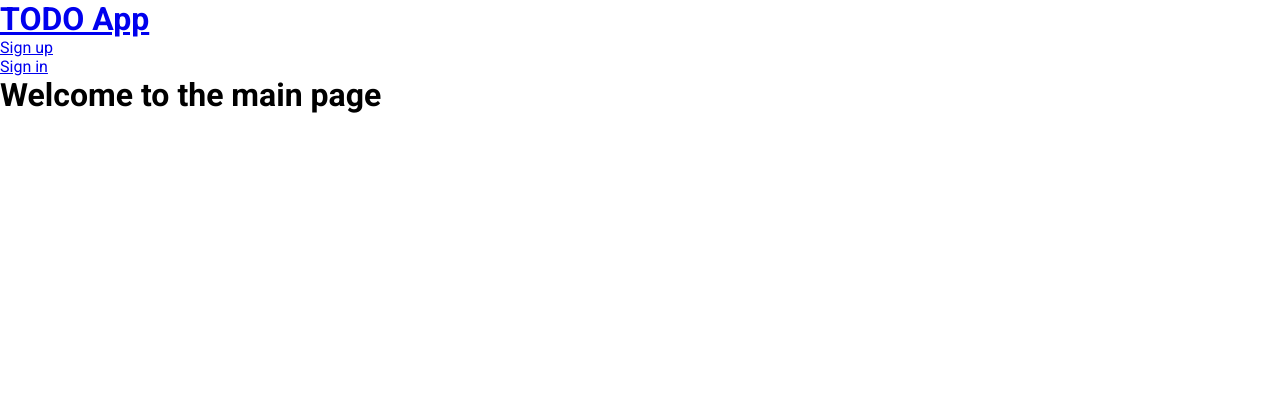
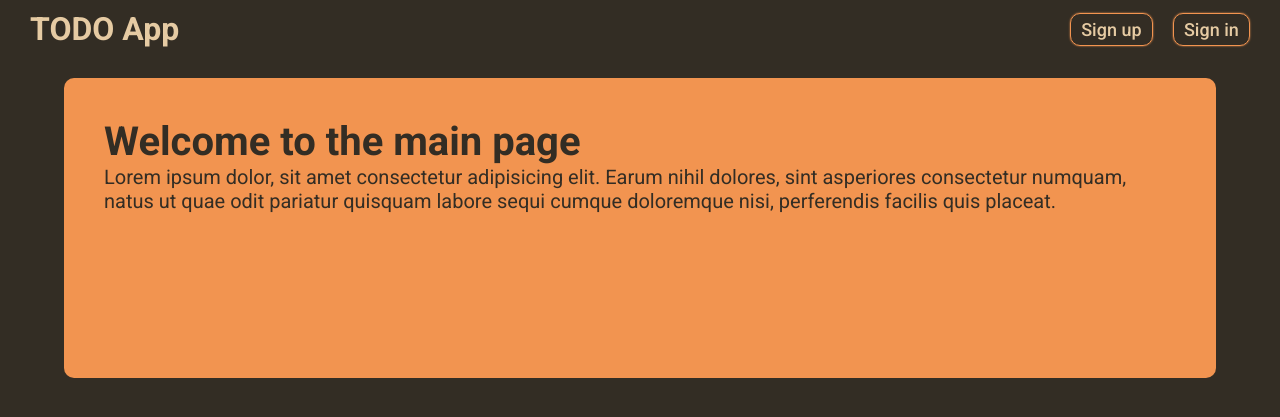
Before and after one commit to achrafezzaam/TodoApp_flask_RestApi, a Flask app: page / in a window 1280 px wide. Shown: the top 417 px of the page. Run offline with Flask 3, Linux system fonts and the light colour scheme.

Commit message:
feat: Styling the index page
- Styling the header
- Adding an animation to the ul links and to the hero block

```diff
--- a/app/static/style/style.css
+++ b/app/static/style/style.css
@@ -1,6 +1,83 @@
+/*
+  F29450
+  FFC9A3
+  B37447
+*/
+
 * {
-    margin: 0;
-    padding: 0;
-    box-sizing: border-box;
-    font-family: 'Roboto', sans-serif;
+  margin: 0;
+  padding: 0;
+  box-sizing: border-box;
+  font-family: 'Roboto', sans-serif;
+}
+
+body{
+  background-color: #332D24;
+  color: #E6CBA3;
+}
+
+header{
+  display: flex;
+  padding: 10px 20px;
+  justify-content: space-between;
+  align-items: center;
+}
+
+header ul{
+  width: 200px;
+  list-style-type: none;
+  display: flex;
+  justify-content: space-around;
+  align-items: center;
+}
+
+header a{
+  padding: 5px 10px;
+  text-decoration: none;
+  color: #E6CBA3;
+}
+
+header ul a{
+  font-size: 18px;
+  font-weight: 500;
+  border-radius: 10px;
+  border: 1px solid #F29450;
+  box-shadow: 0 0 2px #F29450;
+}
+
+header ul a:hover{
+  border: none;
+  background-color: #E6CBA3;
+  color: #332D24;
+  box-shadow: none;
+  animation: test_anim 2s linear;
+}
+
+.hero_text{
+  padding: 40px;
+  margin: 20px 5%;
+  height: 300px;
+  background-color: #F29450;
+  color: #332D24;
+  font-weight: 400;
+  font-size: 20px;
+  border-radius: 10px;
+}
+
+.hero_text:hover{
+  animation: test_anim 2s linear;
+  /* box-shadow: rgba(242, 148, 80, 0.4) 5px 5px, rgba(242, 148, 80, 0.3) 10px 10px, rgba(242, 148, 80, 0.2) 15px 15px,
+  rgba(242, 148, 80, 0.1) 20px 20px, rgba(242, 148, 80, 0.05) 25px 25px; */
+}
+
+@keyframes test_anim {
+  0%{
+    box-shadow: none;
   }
+  50%{
+    box-shadow: rgba(242, 148, 80) 0px 0px 20px;
+  }
+  100%{
+    box-shadow: none;
+  }
+}
--- a/app/templates/index.html
+++ b/app/templates/index.html
@@ -1,5 +1,11 @@
 {% extends "base.html" %}
 
 {% block content %}
-    <h1>Welcome to the main page</h1>
+    <div class="hero_text">
+        <h1>Welcome to the main page</h1>
+        <p>Lorem ipsum dolor, sit amet consectetur adipisicing elit.
+            Earum nihil dolores, sint asperiores consectetur numquam,
+            natus ut quae odit pariatur quisquam labore sequi cumque doloremque nisi,
+            perferendis facilis quis placeat.</p>
+    </div>
 {% endblock %}
```
